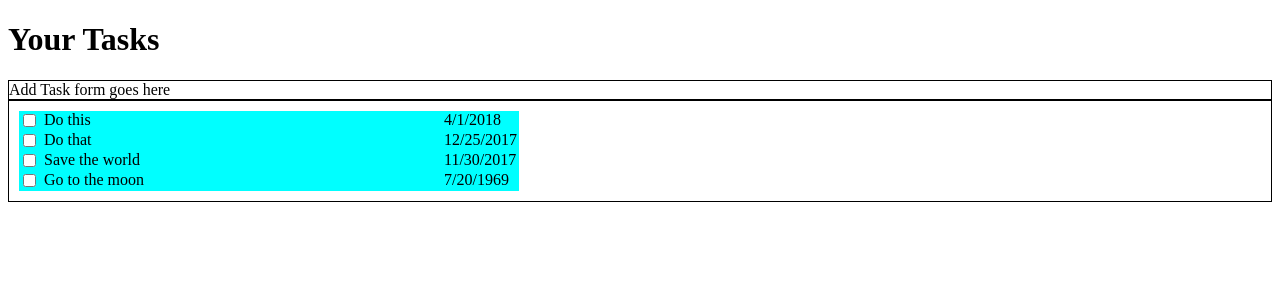
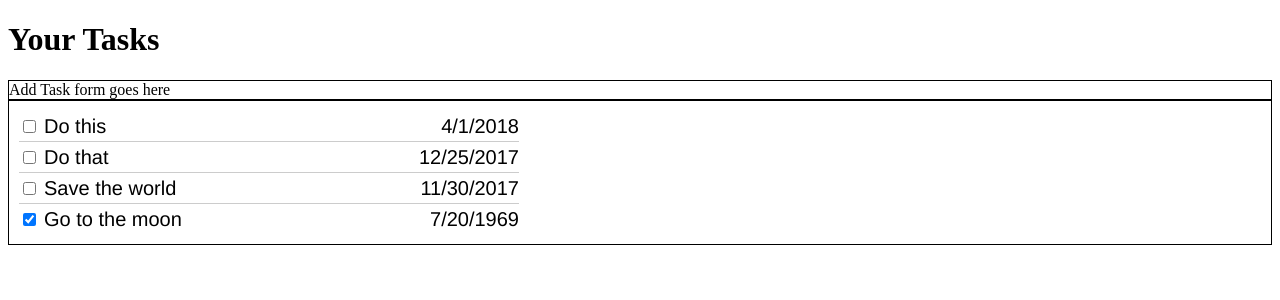
Before and after one commit to markgreenwood/ToDone, a React app: page / in a window 1280 px wide. Shown: the top 300 px of the page. Built offline with nearby package versions, Linux system fonts and the light colour scheme.

Commit message:
Added formatting and animation

```diff
--- a/src/Components/ListItem.js
+++ b/src/Components/ListItem.js
@@ -6,7 +6,7 @@ import moment from 'moment';
 const ListItem = ({ task }) => {
   return (
     <ListItemWrapper>
-      <span><input className="completed" type="checkbox" /></span>
+      <span><input className="completed" type="checkbox" checked={task.complete}/></span>
       <span className="description">{task.description}</span>
       <span className="duedate">{moment(task.duedate).format('l')}</span>
     </ListItemWrapper>
--- a/src/Components/style/ListItemWrapper.css
+++ b/src/Components/style/ListItemWrapper.css
@@ -1,3 +1,27 @@
 .completed { grid-area: completed; }
 .description { grid-area: description; }
-.duedate { grid-area: duedate; }
+.duedate {
+  grid-area: duedate;
+  text-align: right;
+}
+
+ul {
+  list-style-type: none;
+  margin: 0;
+  padding: 0;
+}
+
+li {
+  font: 200 20px/1.5 Helvetica, Verdana, sans-serif;
+  border-bottom: 1px solid #ccc;
+  transition: font-size 0.3s ease, background-color 0.3s ease;
+}
+
+li:last-child {
+  border: none;
+}
+
+li:hover {
+  font-size: 25px;
+  background: #f6f6f6;
+}
--- a/src/Components/style/ListItemWrapper.js
+++ b/src/Components/style/ListItemWrapper.js
@@ -1,12 +1,11 @@
 import styled from 'styled-components';
 import './ListItemWrapper.css';
 
-export default styled.div`
+export default styled.li`
   display: grid;
-  grid-template-columns: 5% 80% 15%;
+  grid-template-columns: 5% 60% 35%;
   grid-template-rows: auto;
   grid-template-areas:
     "checkbox description duedate";
-  background-color: cyan;
   max-width: 500px;
 `;
```
